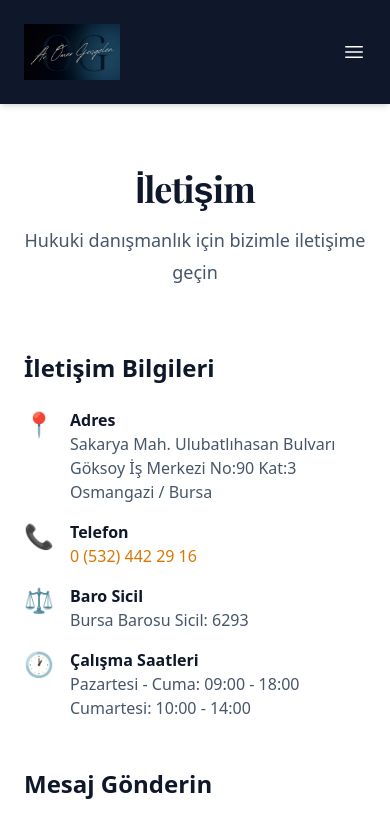
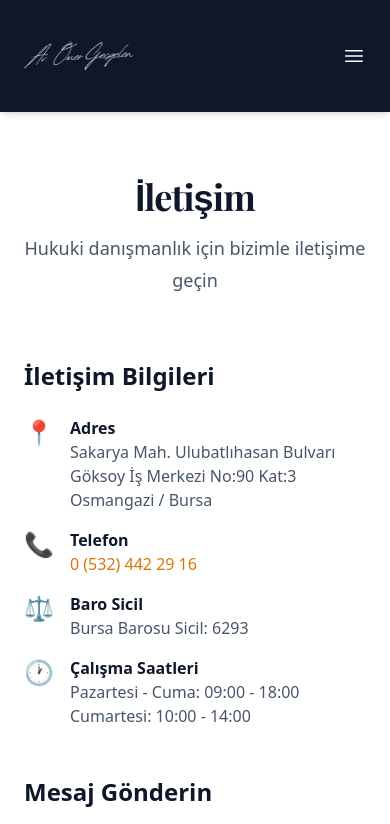
Before and after one commit to siracgezgin/avukat-website, a Next.js app: page /iletisim in a window 390 px wide. Shown: the top 824 px of the page. Built offline with nearby package versions, Linux system fonts and the light colour scheme; a web font is replaced by a local one.

Commit message:
[FIX] Logo boyutu önemli ölçüde büyütüldü - mobil 64px, desktop 96px

```diff
--- a/components/layout/Header.tsx
+++ b/components/layout/Header.tsx
@@ -23,9 +23,9 @@
             <Image
               src="/logo.png"
               alt="Av. Ömer Geçgelen"
-              width={240}
-              height={80}
-              className="h-14 md:h-16 w-auto"
+              width={300}
+              height={100}
+              className="h-16 md:h-20 lg:h-24 w-auto"
               priority
             />
           </Link>
```
Also changed, not shown: public/logo.png.
